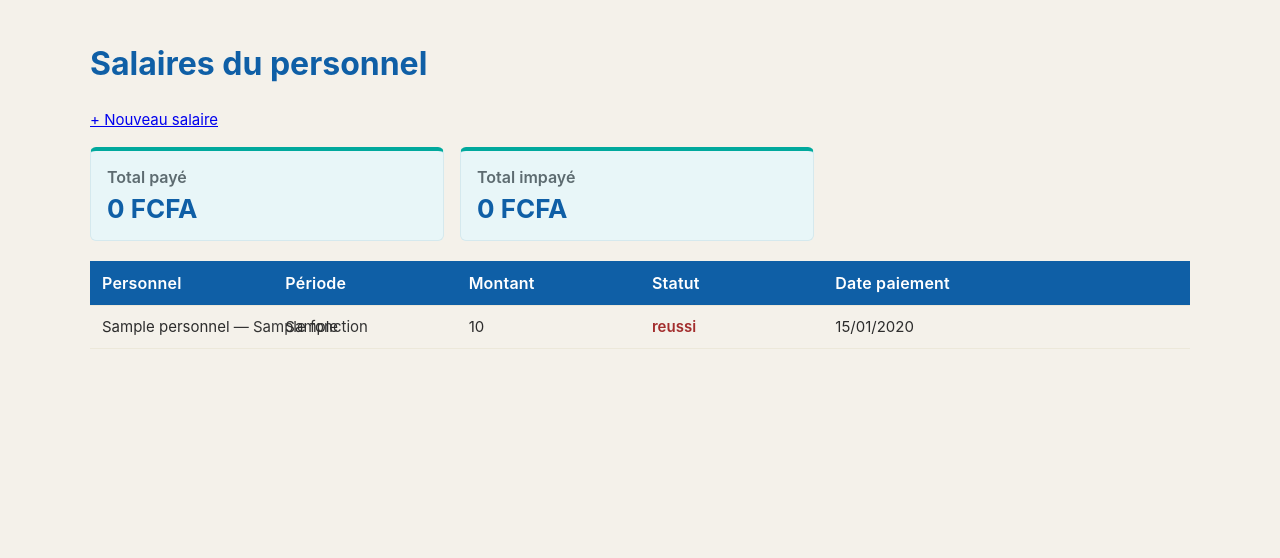
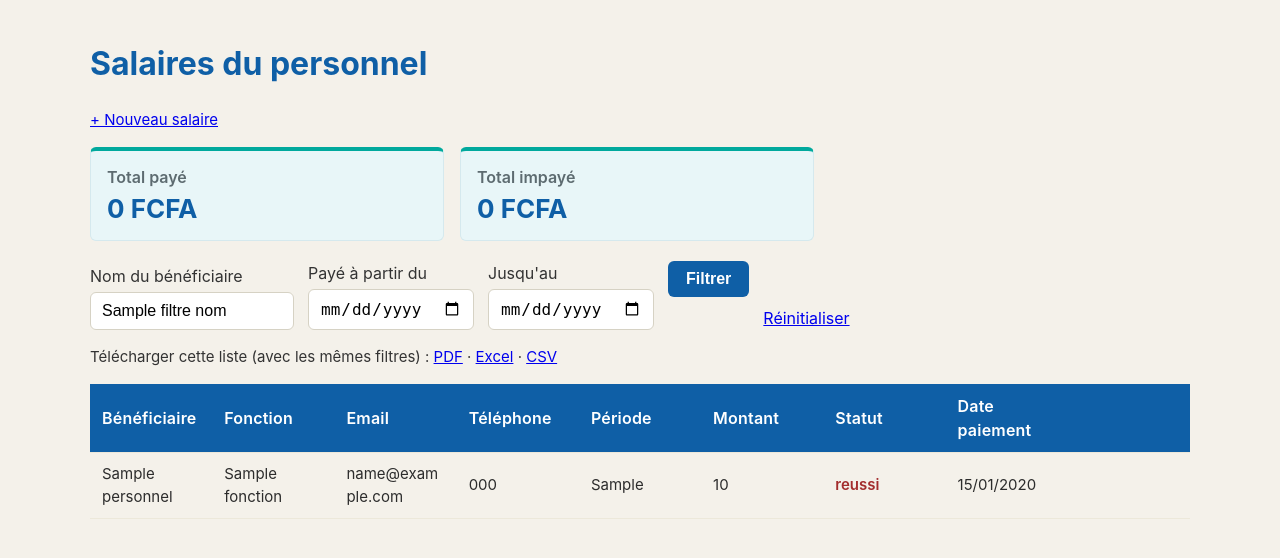
Before and after one commit to gongnetkatchibo-star/Omega-Academie, a Python web app: template app/templates/salaires/liste.html in a window 1280 px wide. Shown: the part 61-619 px from the top of the page. Run offline with Jinja, Linux system fonts and the light colour scheme; the template is opened without the code that fills it: most values are stand-ins (such as "Sample title", 1, 10 or a date in 2020).

Commit message:
Corriger chevauchement tableaux, enrichir et filtrer/exporter le journal de paie

```diff
--- a/app/static/css/style.css
+++ b/app/static/css/style.css
@@ -627,13 +627,17 @@ textarea {
 .table {
   display: block;
   overflow-x: auto;
-  white-space: nowrap;
 }
 
 .table thead, .table tbody, .table tr {
   display: table;
   width: 100%;
   table-layout: fixed;
+}
+
+.table th, .table td {
+  overflow-wrap: break-word;
+  word-break: break-word;
 }
 
 @media (max-width: 800px) {
--- a/app/templates/salaires/liste.html
+++ b/app/templates/salaires/liste.html
@@ -12,36 +12,65 @@
     <div class="carte-module carte-stat"><h3>Total impayé</h3><p class="solde-du">{{ "%.0f"|format(total_impaye) }} FCFA</p></div>
   </div>
 
+  <form method="get" class="formulaire-filtre">
+    <label>Nom du bénéficiaire
+      <input type="text" name="nom" value="{{ filtre_nom }}" placeholder="Ex. Mbaye">
+    </label>
+    <label>Payé à partir du
+      <input type="date" name="date_debut" value="{{ filtre_date_debut }}">
+    </label>
+    <label>Jusqu'au
+      <input type="date" name="date_fin" value="{{ filtre_date_fin }}">
+    </label>
+    <button type="submit">Filtrer</button>
+    {% if filtre_nom or filtre_date_debut or filtre_date_fin %}
+      <a href="{{ url_for('salaires.liste') }}">Réinitialiser</a>
+    {% endif %}
+  </form>
+
+  <p class="lien-secondaire">
+    Télécharger cette liste (avec les mêmes filtres) :
+    {% set args = request.args %}
+    <a href="{{ url_for('salaires.exporter', format_fichier='pdf', **args) }}">PDF</a> ·
+    <a href="{{ url_for('salaires.exporter', format_fichier='xlsx', **args) }}">Excel</a> ·
+    <a href="{{ url_for('salaires.exporter', format_fichier='csv', **args) }}">CSV</a>
+  </p>
+
   {% if salaires %}
     <table class="table">
-      <thead><tr><th>Personnel</th><th>Période</th><th>Montant</th><th>Statut</th><th>Date paiement</th><th></th></tr></thead>
+      <thead><tr><th>Bénéficiaire</th><th>Fonction</th><th>Email</th><th>Téléphone</th><th>Période</th><th>Montant</th><th>Statut</th><th>Date paiement</th><th></th></tr></thead>
       <tbody>
         {% for s in salaires %}
           <tr>
-            <td>{{ s.personnel.nom_complet }}{% if s.fonction %} <span class="lien-secondaire">— {{ s.fonction }}</span>{% endif %}</td>
+            <td>{{ s.personnel.nom_complet }}</td>
+            <td>{{ s.fonction or "—" }}</td>
+            <td>{{ s.email_contact or "—" }}</td>
+            <td>{{ s.telephone_contact or "—" }}</td>
             <td>{{ s.libelle_periode }}</td>
             <td>{{ s.montant|int }}</td>
             <td class="{% if s.statut == 'paye' %}solde-ok{% else %}solde-du{% endif %}">{{ s.statut }}</td>
             <td>{{ s.date_paiement.strftime("%d/%m/%Y") if s.date_paiement else "—" }}</td>
             <td>
+              <div class="actions-tableau">
                 {% if s.statut == "impaye" %}
-                <form method="post" action="{{ url_for('salaires.marquer_paye', salaire_id=s.id) }}" style="display:inline;">
+                  <form method="post" action="{{ url_for('salaires.marquer_paye', salaire_id=s.id) }}">
                     <input type="hidden" name="csrf_token" value="{{ csrf_token() }}">
                     <button type="submit">Marquer payé</button>
                   </form>
                 {% endif %}
                 {% if acces("fondateur", "administrateur_general") %}
-                <form method="post" action="{{ url_for('salaires.supprimer', salaire_id=s.id) }}" style="display:inline;" onsubmit="return confirm('Supprimer cette ligne de salaire ?');">
+                  <form method="post" action="{{ url_for('salaires.supprimer', salaire_id=s.id) }}" onsubmit="return confirm('Supprimer cette ligne de salaire ?');">
                     <input type="hidden" name="csrf_token" value="{{ csrf_token() }}">
-                  <button type="submit">Supprimer</button>
+                    <button type="submit" class="bouton-danger">Supprimer</button>
                   </form>
                 {% endif %}
+              </div>
             </td>
           </tr>
         {% endfor %}
       </tbody>
     </table>
   {% else %}
-    <p>Aucun salaire enregistré.</p>
+    <p>Aucun salaire ne correspond à ces critères.</p>
   {% endif %}
 {% endblock %}
```
Also changed, not shown: app/salaires/routes.py (+64 -2 lines), tests/test_paiements.py (+35 -0 lines). Lines whose indentation alone changed are shown as unchanged.
